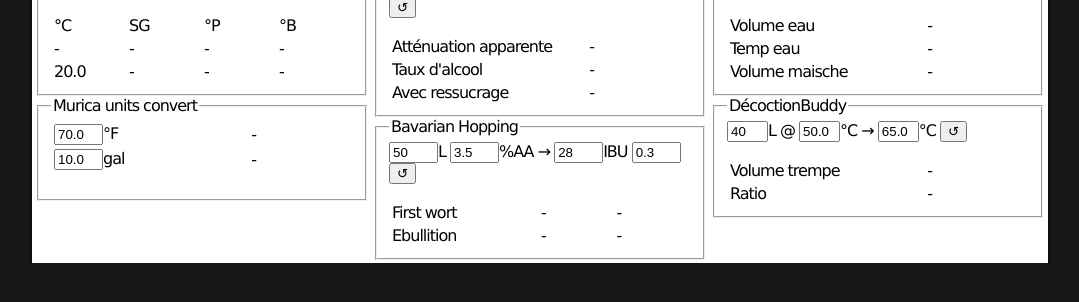
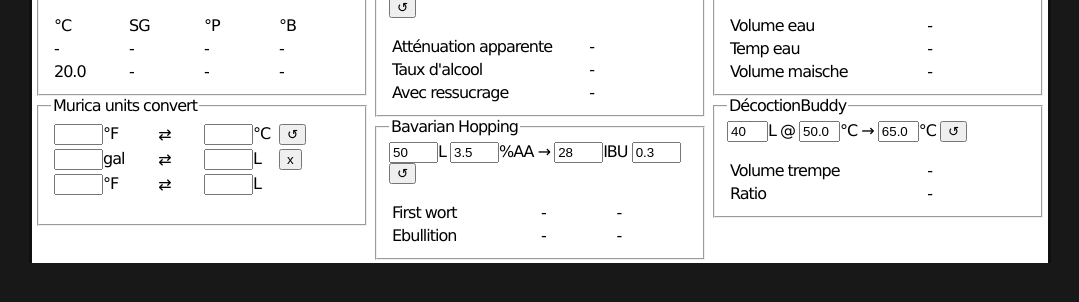
Before and after one commit to ggambini/brewtoolbox, a plain HTML site: page index.html in a window 1280 px wide. Shown: the part 164-466 px from the top of the page, without its empty margins (100-1179 px from the left). Drawn offline with Linux system fonts and the light colour scheme.

Commit message:
Correct total ammont for mash in MashLauncher tool

```diff
--- a/brewtoolbox.js
+++ b/brewtoolbox.js
@@ -141,7 +141,7 @@
 				stringAlcool2 = percentAlcool2.toFixed(2);
                                 document.getElementById('alcool').innerHTML = stringAlcool1 + " - " + stringAlcool2 + "%";
 
-				// Formule calcul resucrage - sucre en gramme x
+				// Formule calcul resucrage - sucre en gramme x taux fermentiscibilité
 				var primingSugarAlcool = (primingSugar * 0.5114) / 7.95;
 				stringAlcool1 = percentAlcool1 + primingSugarAlcool;
 				stringAlcool1 = stringAlcool1.toFixed(2);
@@ -188,7 +188,8 @@
 				var volumeInfu = ratioInfu * maltInfu;
 				var initialInfu = (maltInfu * 1610 * (baseTemp - targetInfu)) / (volumeInfu * 4185);
 				var tempInfu = targetInfu - initialInfu;
-				var volumeMaische = maltInfu * 1.65 + volumeInfu;
+				// Volume malt 1.65L/kg - Retention malt 1L/kg donne 0.65
+				var volumeMaische = maltInfu * 0.65 + volumeInfu;
 
 				document.getElementById('volumeInfu').innerHTML = volumeInfu.toFixed(1) + "L";
 				document.getElementById('tempInfu').innerHTML = tempInfu.toFixed(1) + "°C";
--- a/index.html
+++ b/index.html
@@ -49,17 +49,38 @@
 						<form name="muricaConvert">
                                                 <table width=100%>
 							<tr>
-								<td width="66%"><form>
-									<input type="text" name="muricaTemp" title="Temp&eacute;rature en degr&eacute; farhenheit" value="70.0" size="3"/>°F
+								<td width="25%">
+									<input type="text" name="muricaTemp" title="Temp&eacute;rature en degr&eacute; farhenheit" value="" size="3"/>°F
 								</td>
-								<td>-</td>
+								<td  width="25%"><center>&rlarr;</center></td>
+								<td  width="25%">
+                                                                        <input type="text" name="standardTemp" title="Temp&eacute;rature en degr&eacute; celcius" value="" size="3"/>°C
+                                                                </td>
+								<td  width="25%">
+									<input type="button" value="&circlearrowleft;" onClick=""/>
+								</td>
 							</tr>
 							<tr>
-                                                                <td width="66%"><form>
-                                                                        <input type="text" name="muricaVolume" title="Volume en gallon" value="10.0" size="3"/>gal
+                                                                <td>
+                                                                        <input type="text" name="muricaVolume" title="Volume en gallon" value="" size="3"/>gal
                                                                 </td>
-                                                                <td>-</td>
+                                                                <td><center>&rlarr;</center></td>
+								<td>
+                                                                        <input type="text" name="standardVolume" title="Volume en litre" value="" size="3"/>L
+                                                                </td>
+								<td>
+									<input type="button" value="x" onClick="" title="Reset"/>
+								</td>
                                                         </tr>
+							<tr>
+								<td>
+									<input type="text" name="muricaMass" title="Poids en truc" value="" size="3"/>°F
+                                                                </td>
+								<td><center>&rlarr;</center></td>
+                                                                <td>
+                                                                        <input type="text" name="standardMass" title="Poids en kilogrammes" value="" size="3"/>L
+                                                                </td>
+							</tr>
 						</table>
 						</form>
                                         </fieldset>
```
